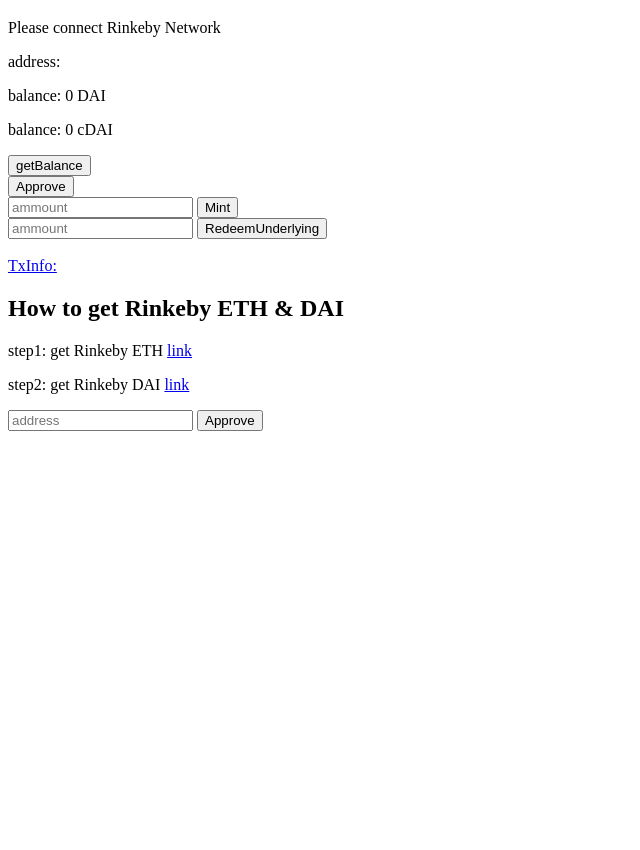
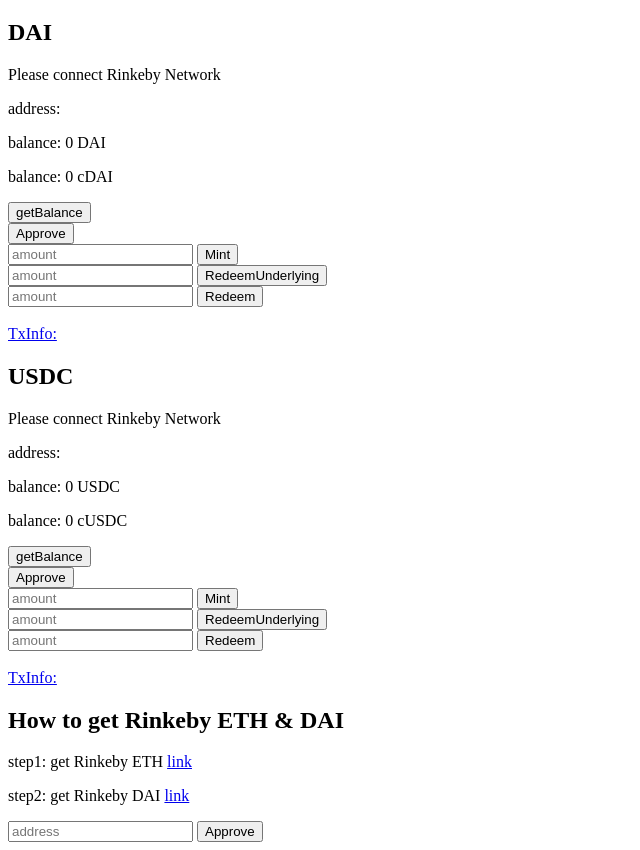
Before and after one commit to kolife01/setup_dapps, a plain HTML site: page lending_dapps/src/index.html in a window 1280 px wide. Shown: the part 61-911 px from the top of the page, without its empty margins (0-640 px from the left). Before the commit the page ends 800 px from the top, so only its background shows below. Drawn offline with nearby package versions, Linux system fonts and the light colour scheme.

Commit message:
add usdc

```diff
--- a/lending_dapps/src/index.html
+++ b/lending_dapps/src/index.html
@@ -13,19 +13,37 @@
     <div id="app">
         <h1>Simple Lending Dapp</h1>
 
-        <h2></h2>
+        <h2>DAI</h2>
         <p>Please connect Rinkeby Network</p>
         <p>address: {{ userAccount }}</p>
         <p>balance: {{ daiBalance }} DAI</p>
         <p>balance: {{ cdaiBalance }} cDAI</p>
         <button @click="get">getBalance</button><br>
         <button @click="approve">Approve</button><br>
-        <input v-model="ammount" placeholder="ammount">
+        <input v-model="amount" placeholder="amount">
         <button @click="mint">Mint</button><br>
-        <input v-model="ammount" placeholder="ammount">
+        <input v-model="amount" placeholder="amount">
         <button @click="redeemUnderlying">RedeemUnderlying</button><br>
+        <input v-model="cdaiAmount" placeholder="amount">
+        <button @click="redeem">Redeem</button><br>
         <br>
         <a :href="'https://rinkeby.etherscan.io/tx/' + txhash">TxInfo: {{ txhash }}</a>
+        <h2>USDC</h2>
+        <p>Please connect Rinkeby Network</p>
+        <p>address: {{ userAccount }}</p>
+        <p>balance: {{ usdcBalance }} USDC</p>
+        <p>balance: {{ cusdcBalance }} cUSDC</p>
+        <button @click="get">getBalance</button><br>
+        <button @click="approve">Approve</button><br>
+        <input v-model="amount" placeholder="amount">
+        <button @click="cusdcMint">Mint</button><br>
+        <input v-model="amount" placeholder="amount">
+        <button @click="redeemUnderlying">RedeemUnderlying</button><br>
+        <input v-model="cdaiAmount" placeholder="amount">
+        <button @click="cusdcRedeem">Redeem</button><br>
+        <br>
+        <a :href="'https://rinkeby.etherscan.io/tx/' + txhash">TxInfo: {{ txhash }}</a>
+
         <h2>How to get Rinkeby ETH & DAI</h2>
         <p>step1: get Rinkeby ETH <a href="https://faucet.rinkeby.io/">link</a></p>
         <p>step2: get Rinkeby DAI <a href="https://app.compound.finance/asset/cDAI">link</a></p>
@@ -39,12 +57,17 @@
       data: {
         cdaiBalance: '0',
         daiBalance: '0',
+        cusdcBalance: '0',
+        usdcBalance: '0',
         daiContractAddress:'0x5592ec0cfb4dbc12d3ab100b257153436a1f0fea',
         cdaiContractAddress:'0x6d7f0754ffeb405d23c51ce938289d4835be3b14',
+        usdcContractAddress:'0x4DBCdF9B62e891a7cec5A2568C3F4FAF9E8Abe2b',
+        cusdcContractAddress:'0x5b281a6dda0b271e91ae35de655ad301c976edb1',
         userAccount: '',
-        ammount: '',
+        amount: '',
+        cdaiAmount: '',
         txhash: '',
-        address: ''
+        address: '',
       },
       mounted(){
             // this.userAccount = '0x6183e0EA3727E40c770A28ebaD62A4F008543fe4'
@@ -62,6 +85,10 @@
 
             var cdaiContractAddress = this.cdaiContractAddress;
             cdaiContract = new web3js.eth.Contract(cdaiContractABI, cdaiContractAddress);
+
+            usdcContract = new web3js.eth.Contract(daiContractABI, this.usdcContractAddress);
+
+            cusdcContract = new web3js.eth.Contract(cdaiContractABI, this.cusdcContractAddress);
 
             if(window.ethereum){
                 ethereum.enable()
@@ -94,9 +121,26 @@
                 });
             },
             mint() {
-                var _ammount = this.ammount * 10 ** 18
-                console.log(_ammount)
-                cdaiContract.methods.mint(_ammount)
+                var _amount = this.amount * 10 ** 18
+                console.log(_amount)
+                cdaiContract.methods.mint(_amount)
+                    .send({ from: this.userAccount })
+                    .on("transactionHash", (txhash) =>{
+                        this.txhash = txhash
+                    })
+                    .on("receipt", function (receipt) {
+                        //Process when transaction is confirmed
+                        console.log(receipt)
+                    })
+                    .on("error", function (error) {
+                        //Process when transaction is failed
+                        console.log(error)
+                    });
+            },
+            cusdcMint() {
+                var _amount = this.amount * 10 ** 18
+                console.log(_amount)
+                cusdcContract.methods.mint(_amount)
                     .send({ from: this.userAccount })
                     .on("transactionHash", (txhash) =>{
                         this.txhash = txhash
@@ -111,8 +155,40 @@
                     });
             },
             redeemUnderlying() {
-            var _ammount = this.ammount * 10 ** 18
-            cdaiContract.methods.redeemUnderlying(_ammount)
+            var _amount = this.amount * 10 ** 18
+            cdaiContract.methods.redeemUnderlying(_amount)
+                .send({ from: this.userAccount })
+                .on("transactionHash", (txhash) =>{
+                    this.txhash = txhash
+                })
+                .on("receipt", function (receipt) {
+                    //Process when transaction is confirmed
+                    console.log(receipt)
+                })
+                .on("error", function (error) {
+                    //Process when transaction is failed
+                    console.log(error)
+                });
+            },
+            redeem() {
+            var _amount = this.cdaiAmount
+            cdaiContract.methods.redeem(_amount)
+                .send({ from: this.userAccount })
+                .on("transactionHash", (txhash) =>{
+                    this.txhash = txhash
+                })
+                .on("receipt", function (receipt) {
+                    //Process when transaction is confirmed
+                    console.log(receipt)
+                })
+                .on("error", function (error) {
+                    //Process when transaction is failed
+                    console.log(error)
+                });
+            },
+            cusdcRedeem() {
+            var _amount = this.cdaiAmount
+            cusdcContract.methods.redeem(_amount)
                 .send({ from: this.userAccount })
                 .on("transactionHash", (txhash) =>{
                     this.txhash = txhash
@@ -132,6 +208,12 @@
                 });
                 daiContract.methods.balanceOf(this.userAccount).call().then((_val) => {
                     this.daiBalance = _val / 10**18
+                });
+                cusdcContract.methods.balanceOf(this.userAccount).call().then((_val) => {
+                    this.cusdcBalance = _val
+                });
+                usdcContract.methods.balanceOf(this.userAccount).call().then((_val) => {
+                    this.usdcBalance = _val / 10**18
                 });
             },
             approve2() {
```
